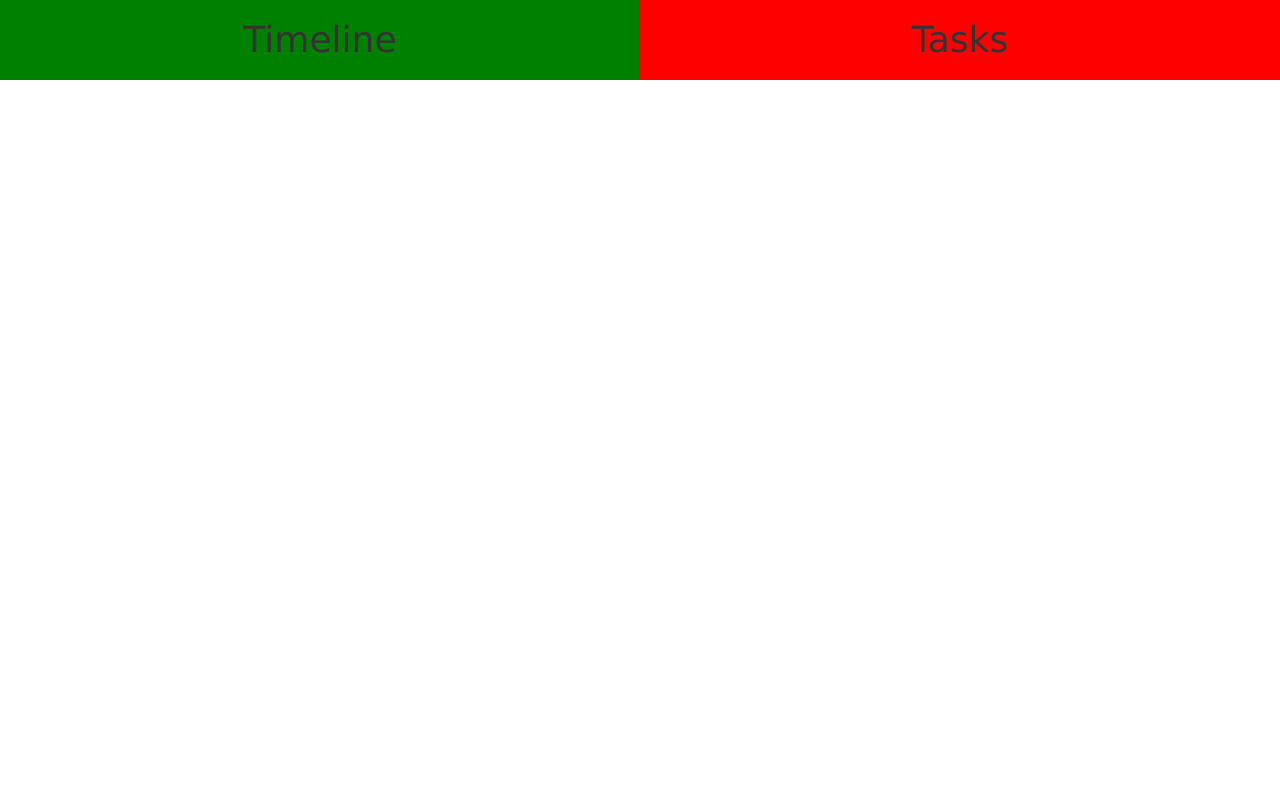
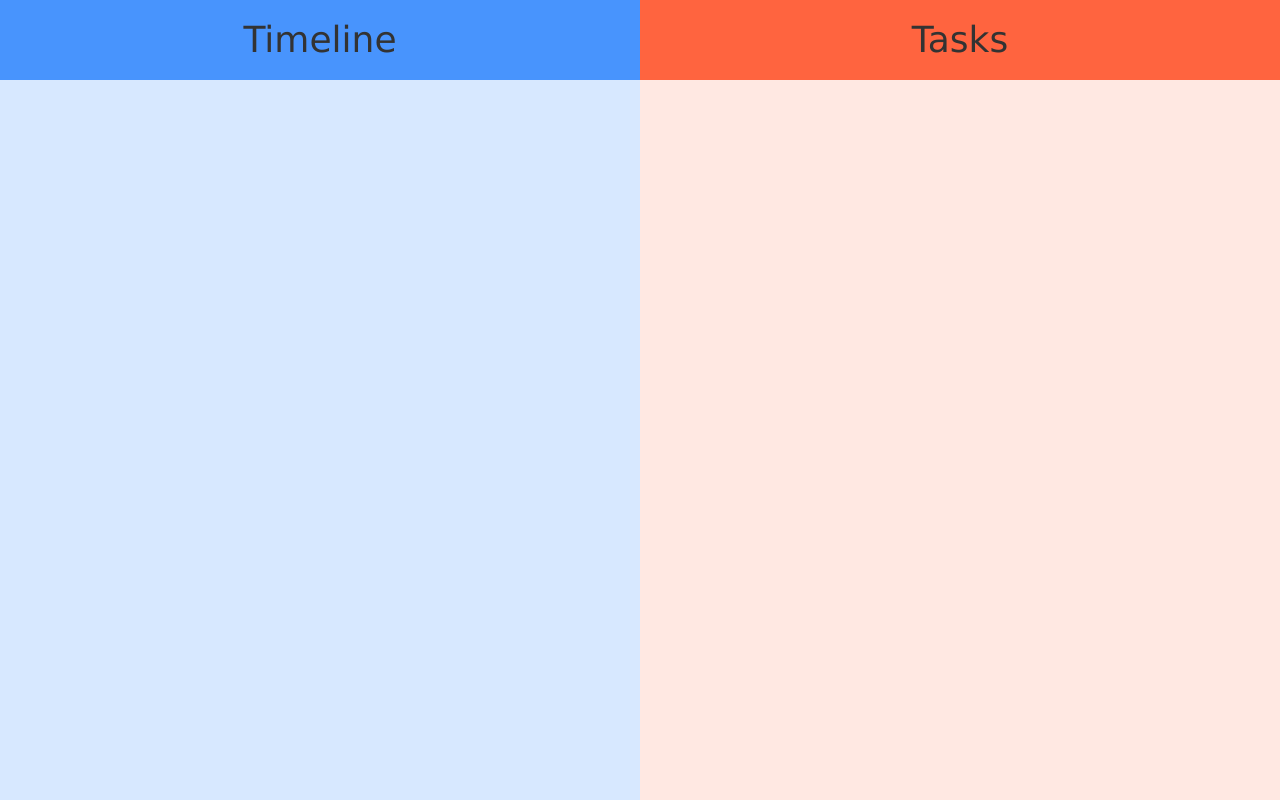
Before and after one commit to alexanderqchen/Short-Term-Planner, a plain HTML site: page index.html in a window 1280 px wide. Drawn offline with nearby package versions, Linux system fonts and the light colour scheme.

Commit message:
more css

```diff
--- a/index.html
+++ b/index.html
@@ -2,8 +2,9 @@
 <html>
 	<head>
 		<title>Get (Sh)it Done</title>
-		<meta name="Author" content="Alexander Chen">
-		<meta name="Description" content="A planner or calendar to get things done in a short amount of time. Perfect for when there is an approaching deadline or just want to get something done very quickly.">
+		<meta name="viewport" content="width=device-width, initial-scale=1.0">
+		<meta name="author" content="Alexander Chen">
+		<meta name="description" content="A planner or calendar to get things done in a short amount of time. Perfect for when there is an approaching deadline or just want to get something done very quickly.">
 		<!-- Latest compiled and minified CSS -->
 		<link rel="stylesheet" href="https://maxcdn.bootstrapcdn.com/bootstrap/3.3.7/css/bootstrap.min.css">
 		<!-- jQuery library -->
@@ -25,7 +26,7 @@
 				margin: 0;
 				padding: 0;
 			}
-			.col-md-6{
+			.col-lg-6.col-md-6.col-sm-6.col-xs-6{
 				margin: 0;
 				padding: 0;
 			}
@@ -34,29 +35,37 @@
 			header{
 				padding: 20px;
 			}
-			header.timeline{
-				background: green;
-				vertical-align: middle;
+			header.timeline-header{
+				background: #4894FD;
 			}
-			header.tasks{
-				background: red;
+			header.tasks-header{
+				background: #FF643F;
+			}
+
+			#timeline{
+				height: 100vh;
+				background: #D7E8FF;
+			}
+			#tasks{
+				height: 100vh;
+				background: #FFE8E2
 			}
 		</style>
 	</head>
 
 	<body>
 		<div class="row">
-			<div class="col-md-6" id="timeline">
-				<header class="timeline">
+			<div class="col-lg-6 col-md-6 col-sm-6 col-xs-6" id="timeline">
+				<header class="timeline-header">
 					<h1>Timeline</h1>
 				</header>
-
+				<table>
+				</table>
 			</div>
-			<div class="col-md-6" id="tasks">
-				<header class="tasks">
+			<div class="col-lg-6 col-md-6 col-sm-6 col-xs-6" id="tasks">
+				<header class="tasks-header">
 					<h1>Tasks</h1>
 				</header>
-
 			</div>
 		</div>
 	</body>
```
